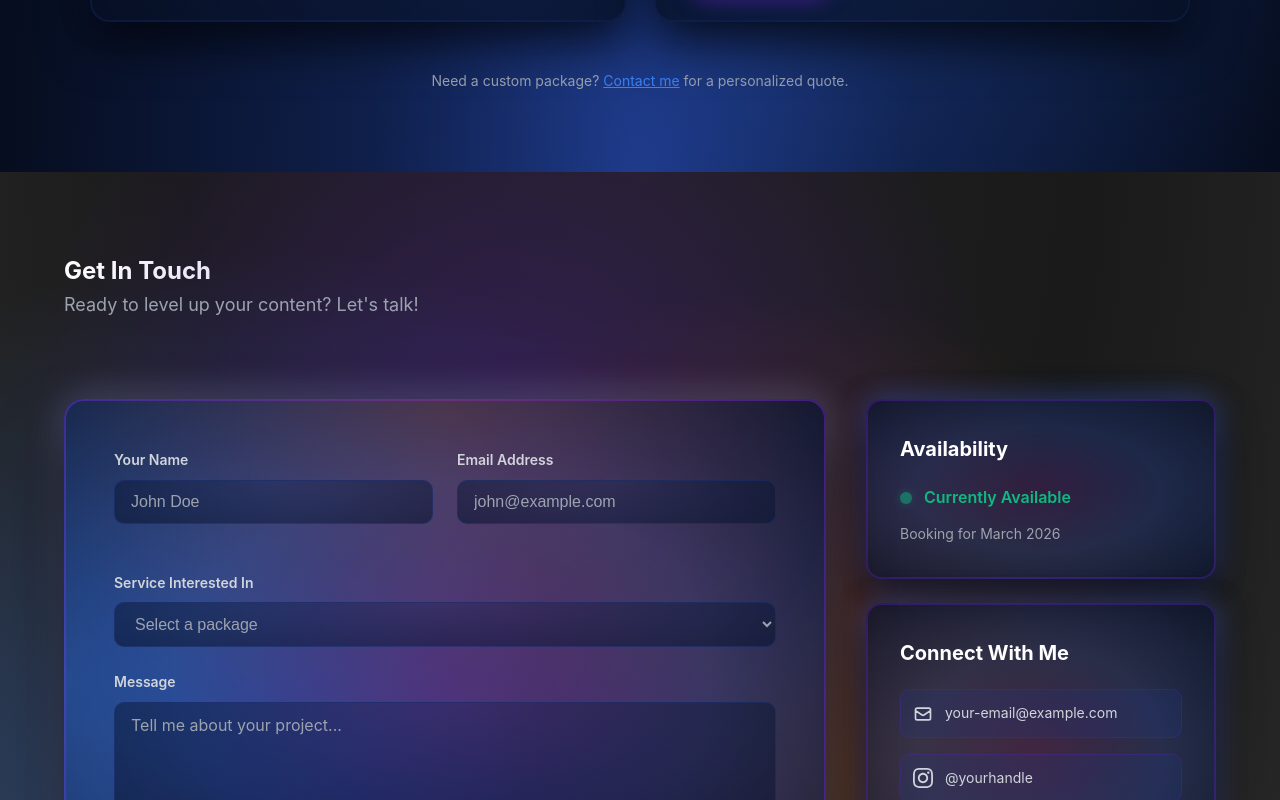
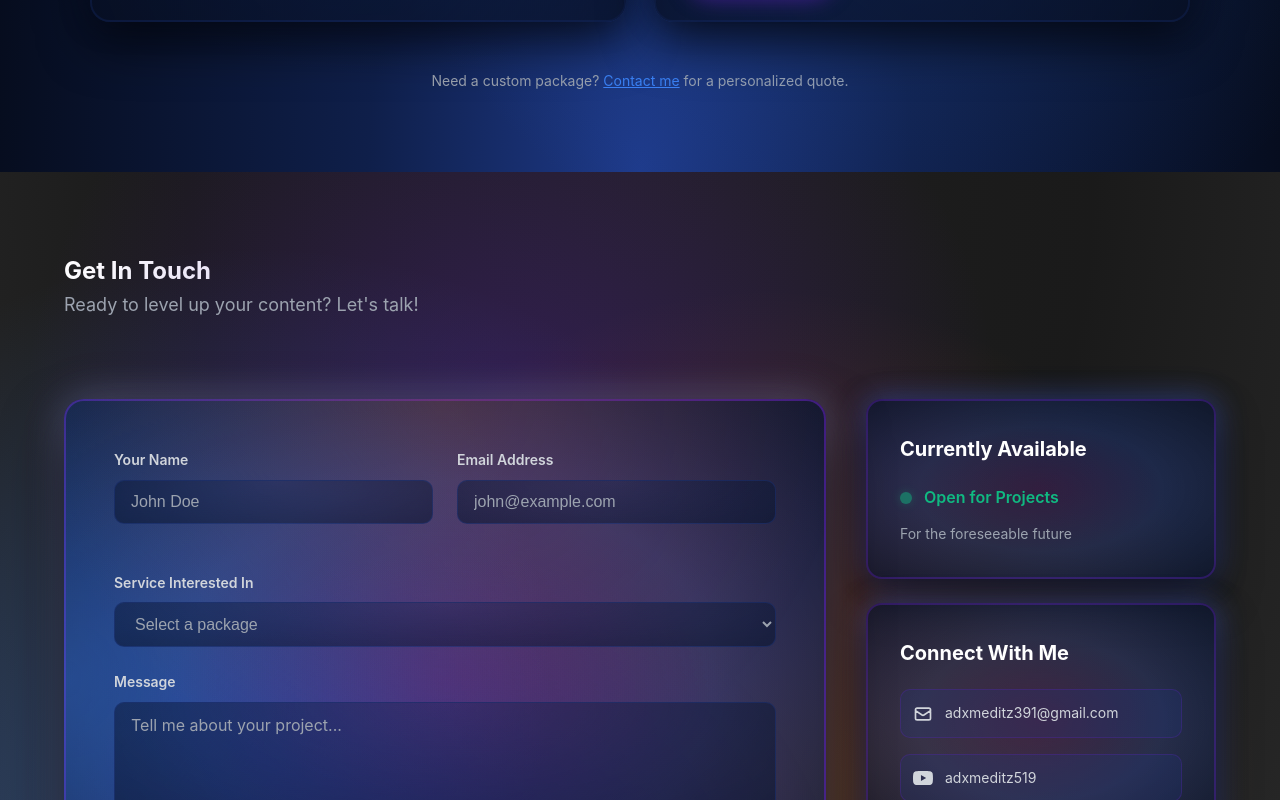
Before and after one commit to adxmrxk/Video-Editing-Portfolio, an Angular app: page / in a window 1280 px wide. Shown: the part 3781-4581 px from the top of the page. Built offline with nearby package versions, Linux system fonts and the light colour scheme.

Commit message:
Update contact info, remove video autoplay, fix availability text

```diff
--- a/src/app/components/contact/contact.component.html
+++ b/src/app/components/contact/contact.component.html
@@ -95,35 +95,29 @@
       <div class="contact-sidebar">
         <!-- Availability Status -->
         <div class="availability-card">
-          <h3>Availability</h3>
+          <h3>Currently Available</h3>
           <div class="status-indicator">
             <span class="status-dot available"></span>
-            <span class="status-text">Currently Available</span>
+            <span class="status-text">Open for Projects</span>
           </div>
-          <p class="availability-note">Booking for March 2026</p>
+          <p class="availability-note">For the foreseeable future</p>
         </div>
 
         <!-- Contact Info -->
         <div class="contact-info-card">
           <h3>Connect With Me</h3>
           <div class="contact-links">
-            <a href="mailto:your-email@example.com" class="contact-link">
+            <a href="mailto:adxmeditz391@gmail.com" class="contact-link">
               <svg width="20" height="20" fill="none" stroke="currentColor" viewBox="0 0 24 24">
                 <path stroke-linecap="round" stroke-linejoin="round" stroke-width="2" d="M3 8l7.89 5.26a2 2 0 002.22 0L21 8M5 19h14a2 2 0 002-2V7a2 2 0 00-2-2H5a2 2 0 00-2 2v10a2 2 0 002 2z"></path>
               </svg>
-              <span>your-email&#64;example.com</span>
+              <span>adxmeditz391&#64;gmail.com</span>
             </a>
-            <a href="https://instagram.com/yourhandle" target="_blank" class="contact-link">
+            <a href="https://www.youtube.com/@adxmeditz519" target="_blank" class="contact-link">
               <svg width="20" height="20" fill="currentColor" viewBox="0 0 24 24">
-                <path d="M12 2.163c3.204 0 3.584.012 4.85.07 3.252.148 4.771 1.691 4.919 4.919.058 1.265.069 1.645.069 4.849 0 3.205-.012 3.584-.069 4.849-.149 3.225-1.664 4.771-4.919 4.919-1.266.058-1.644.07-4.85.07-3.204 0-3.584-.012-4.849-.07-3.26-.149-4.771-1.699-4.919-4.92-.058-1.265-.07-1.644-.07-4.849 0-3.204.013-3.583.07-4.849.149-3.227 1.664-4.771 4.919-4.919 1.266-.057 1.645-.069 4.849-.069zm0-2.163c-3.259 0-3.667.014-4.947.072-4.358.2-6.78 2.618-6.98 6.98-.059 1.281-.073 1.689-.073 4.948 0 3.259.014 3.668.072 4.948.2 4.358 2.618 6.78 6.98 6.98 1.281.058 1.689.072 4.948.072 3.259 0 3.668-.014 4.948-.072 4.354-.2 6.782-2.618 6.979-6.98.059-1.28.073-1.689.073-4.948 0-3.259-.014-3.667-.072-4.947-.196-4.354-2.617-6.78-6.979-6.98-1.281-.059-1.69-.073-4.949-.073zm0 5.838c-3.403 0-6.162 2.759-6.162 6.162s2.759 6.163 6.162 6.163 6.162-2.759 6.162-6.163c0-3.403-2.759-6.162-6.162-6.162zm0 10.162c-2.209 0-4-1.79-4-4 0-2.209 1.791-4 4-4s4 1.791 4 4c0 2.21-1.791 4-4 4zm6.406-11.845c-.796 0-1.441.645-1.441 1.44s.645 1.44 1.441 1.44c.795 0 1.439-.645 1.439-1.44s-.644-1.44-1.439-1.44z"/>
+                <path d="M23.498 6.186a3.016 3.016 0 0 0-2.122-2.136C19.505 3.545 12 3.545 12 3.545s-7.505 0-9.377.505A3.017 3.017 0 0 0 .502 6.186C0 8.07 0 12 0 12s0 3.93.502 5.814a3.016 3.016 0 0 0 2.122 2.136c1.871.505 9.376.505 9.376.505s7.505 0 9.377-.505a3.015 3.015 0 0 0 2.122-2.136C24 15.93 24 12 24 12s0-3.93-.502-5.814zM9.545 15.568V8.432L15.818 12l-6.273 3.568z"/>
               </svg>
-              <span>&#64;yourhandle</span>
-            </a>
-            <a href="https://tiktok.com/@yourhandle" target="_blank" class="contact-link">
-              <svg width="20" height="20" fill="currentColor" viewBox="0 0 24 24">
-                <path d="M19.59 6.69a4.83 4.83 0 01-3.77-4.25V2h-3.45v13.67a2.89 2.89 0 01-5.2 1.74 2.89 2.89 0 012.31-4.64 2.93 2.93 0 01.88.13V9.4a6.84 6.84 0 00-1-.05A6.33 6.33 0 005 20.1a6.34 6.34 0 0010.86-4.43v-7a8.16 8.16 0 004.77 1.52v-3.4a4.85 4.85 0 01-1-.1z"/>
-              </svg>
-              <span>&#64;yourhandle</span>
+              <span>adxmeditz519</span>
             </a>
           </div>
         </div>
--- a/src/app/components/portfolio/portfolio.component.html
+++ b/src/app/components/portfolio/portfolio.component.html
@@ -8,11 +8,11 @@
     <div class="portfolio-wrapper">
       @if (videos.length > 0) {
         <div class="portfolio-carousel">
-          <!-- Previous video (left side) - paused -->
+          <!-- Previous video (left side) -->
           <div class="video-container side">
             <div class="video-wrapper">
               <iframe
-                [src]="getYoutubeEmbedUrl(videos[getPreviousIndex()].youtubeId, false)"
+                [src]="getYoutubeEmbedUrl(videos[getPreviousIndex()].youtubeId)"
                 class="video-player"
                 frameborder="0"
                 allow="accelerometer; clipboard-write; encrypted-media; gyroscope; picture-in-picture"
@@ -24,16 +24,16 @@
             </div>
           </div>
 
-          <!-- Current video (center) - autoplay -->
+          <!-- Current video (center) -->
           @for (video of videos; track video.id; let i = $index) {
             @if (i === currentVideoIndex) {
               <div class="video-container center video-slide">
                 <div class="video-wrapper">
                   <iframe
-                    [src]="getYoutubeEmbedUrl(video.youtubeId, true)"
+                    [src]="getYoutubeEmbedUrl(video.youtubeId)"
                     class="video-player"
                     frameborder="0"
-                    allow="accelerometer; autoplay; clipboard-write; encrypted-media; gyroscope; picture-in-picture"
+                    allow="accelerometer; clipboard-write; encrypted-media; gyroscope; picture-in-picture"
                     allowfullscreen
                   ></iframe>
                 </div>
@@ -44,11 +44,11 @@
             }
           }
 
-          <!-- Next video (right side) - paused -->
+          <!-- Next video (right side) -->
           <div class="video-container side">
             <div class="video-wrapper">
               <iframe
-                [src]="getYoutubeEmbedUrl(videos[getNextIndex()].youtubeId, false)"
+                [src]="getYoutubeEmbedUrl(videos[getNextIndex()].youtubeId)"
                 class="video-player"
                 frameborder="0"
                 allow="accelerometer; clipboard-write; encrypted-media; gyroscope; picture-in-picture"
--- a/src/app/components/portfolio/portfolio.component.ts
+++ b/src/app/components/portfolio/portfolio.component.ts
@@ -93,9 +93,8 @@ export class PortfolioComponent {
     this.nextVideo();
   }
 
-  getYoutubeEmbedUrl(youtubeId: string, autoplay: boolean = false): SafeResourceUrl {
-    const autoplayParam = autoplay ? '1' : '0';
-    const url = `https://www.youtube.com/embed/${youtubeId}?autoplay=${autoplayParam}&loop=1&playlist=${youtubeId}&controls=1&modestbranding=1&rel=0&playsinline=1`;
+  getYoutubeEmbedUrl(youtubeId: string): SafeResourceUrl {
+    const url = `https://www.youtube.com/embed/${youtubeId}?loop=1&playlist=${youtubeId}&controls=1&modestbranding=1&rel=0&playsinline=1`;
     return this.sanitizer.bypassSecurityTrustResourceUrl(url);
   }
 }
```
